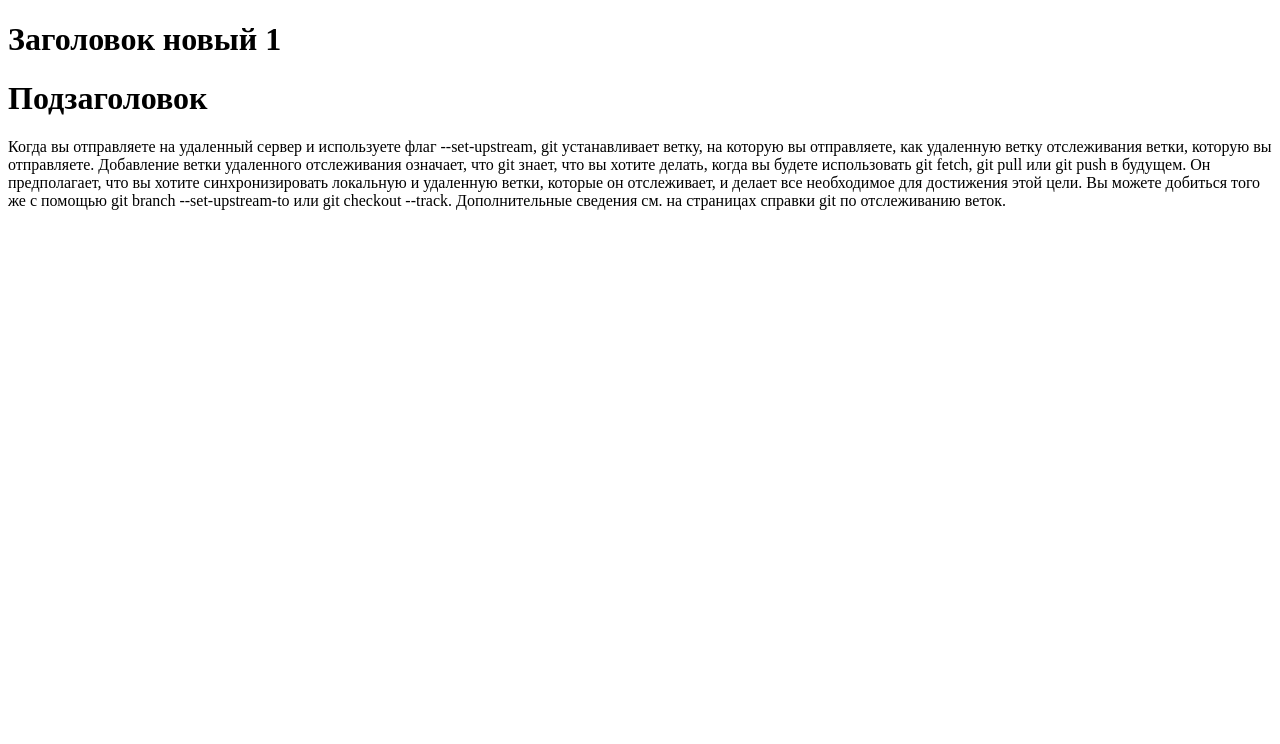
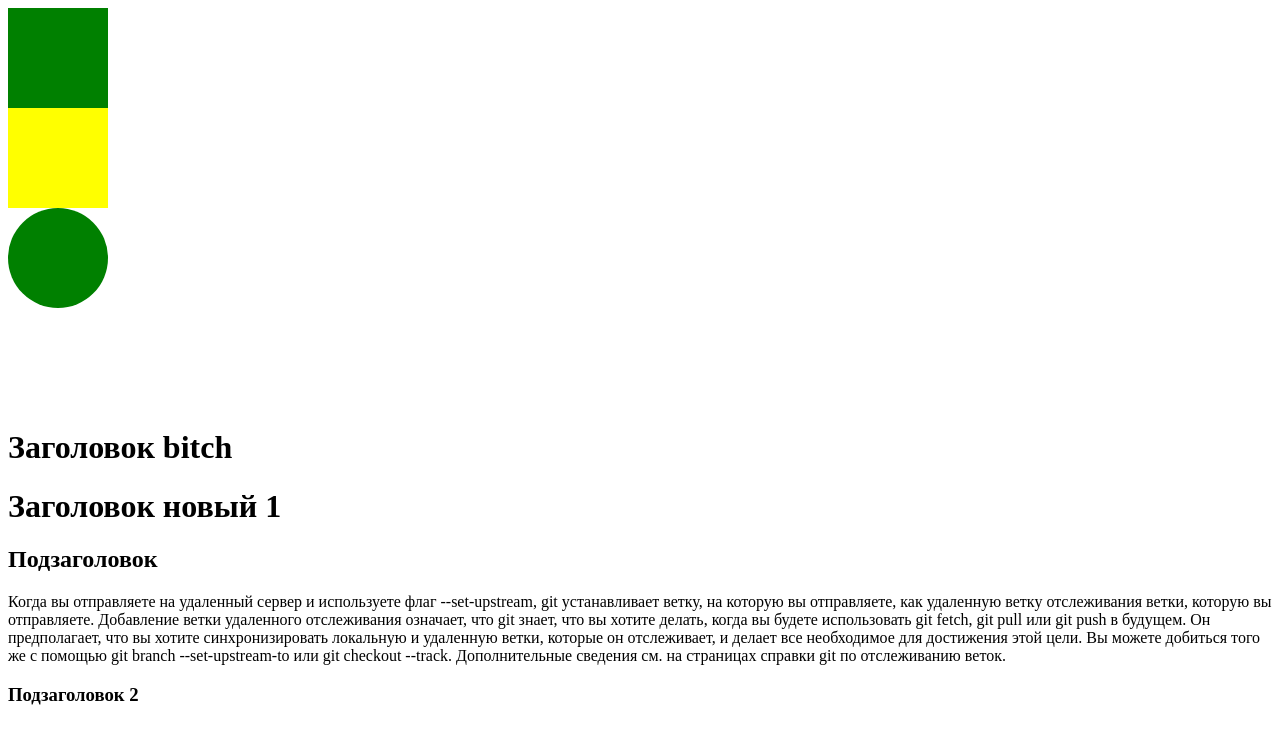
Before and after one commit to Arhidiman/git-test-repo, a React app: page / in a window 1280 px wide. Shown: the top 744 px of the page. Built offline with nearby package versions, Linux system fonts and the light colour scheme.

Commit message:
ещё один подзаголовок добавлен

```diff
--- a/src/App.tsx
+++ b/src/App.tsx
@@ -6,8 +6,16 @@
 
     return(
         <>
+             <div className='square green'></div>
+             <div className='square gray'></div>
+             <div className='circle green'></div>
+             <div className='circle gray'></div>
+
+
+
+            <h1>Заголовок bitch</h1>
             <h1>Заголовок новый 1</h1>
-            <h1>Подзаголовок </h1>
+            <h2>Подзаголовок </h2>
              <p>
                 Когда вы отправляете на удаленный сервер и используете флаг --set-upstream, git устанавливает ветку, на которую вы отправляете,
                 как удаленную ветку отслеживания ветки, которую вы отправляете.
@@ -16,6 +24,8 @@
                 Он предполагает, что вы хотите синхронизировать локальную и удаленную ветки, которые он отслеживает, и делает все необходимое для достижения этой цели.
                 Вы можете добиться того же с помощью git branch --set-upstream-to или git checkout --track. Дополнительные сведения см. на страницах справки git по отслеживанию веток.
              </p>
+             <h3>Подзаголовок 2 </h3>
+
         </>
     )
 }
```
